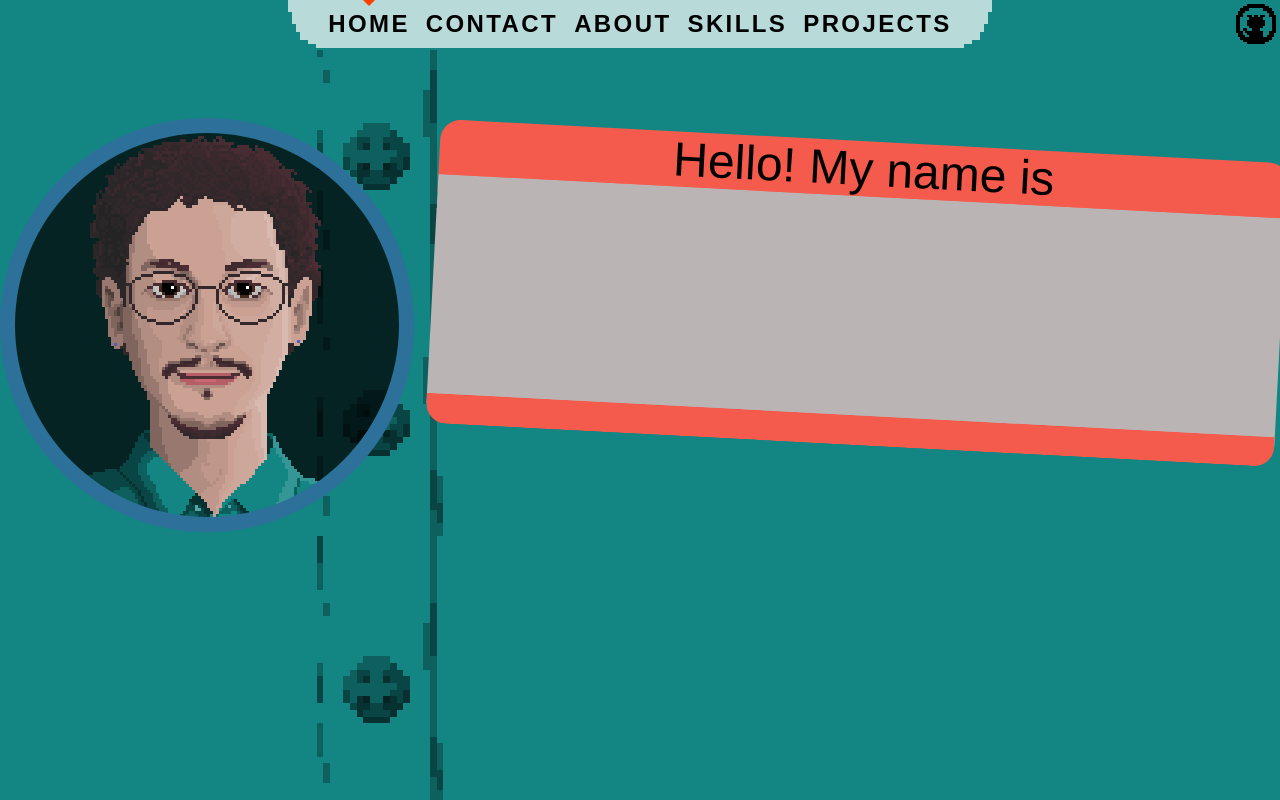
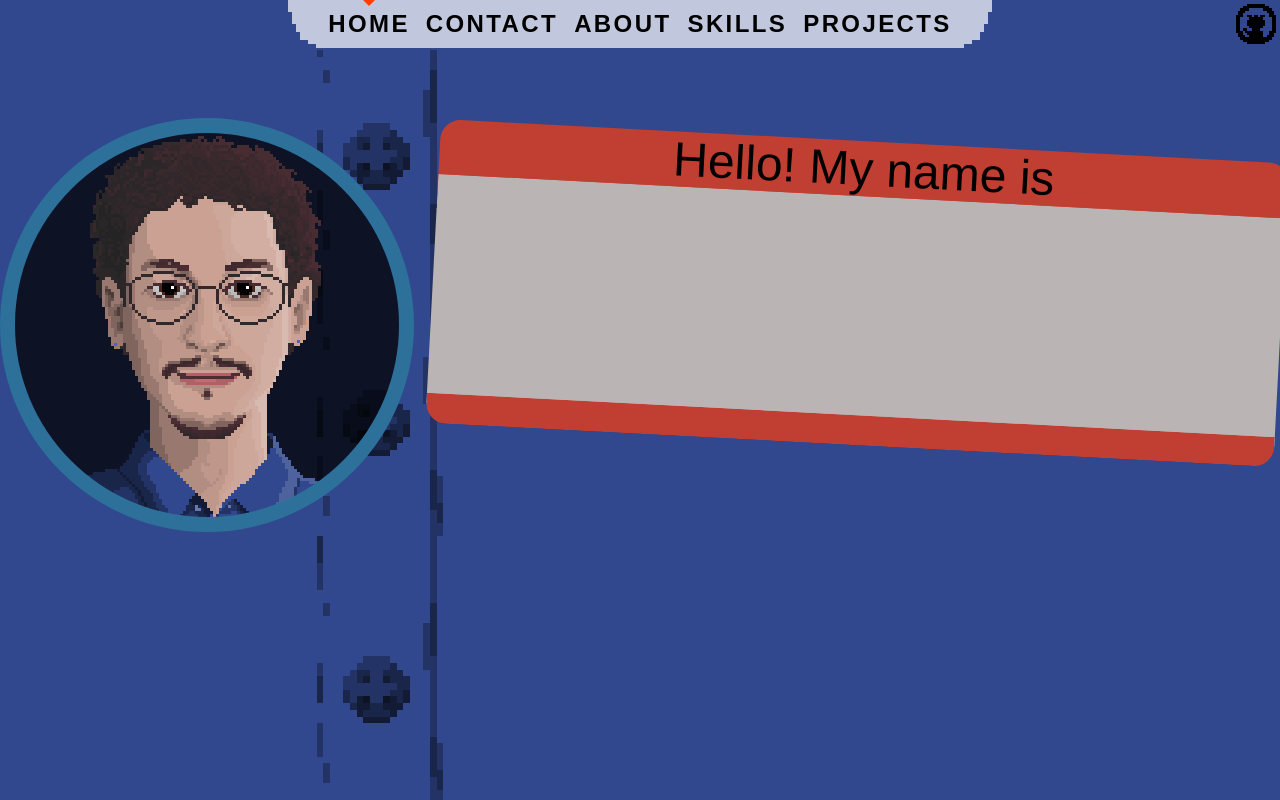
Before and after one commit to sidney-prytherch/Profile-Site, a SvelteKit app: page / in a window 1280 px wide. Shown: the top 800 px of the page. Built offline with nearby package versions, Linux system fonts and the light colour scheme; a web font is replaced by a local one.

Commit message:
Update shirt and tag colors

```diff
--- a/src/app.css
+++ b/src/app.css
@@ -7,7 +7,7 @@
 		Cantarell, 'Open Sans', 'Helvetica Neue', sans-serif;
 	--font-mono: 'Fira Mono', monospace;
 	--color-bg-0: #5d6bd6;
-	--color-bg-1: #138684;
+	--color-bg-1: #31488e;
 	--color-bg-2: #5d6bd6;
 	/* --color-bg-2: #5d6bd6; */
 	--color-theme-1: #ff3e00;
--- a/src/routes/+page.svelte
+++ b/src/routes/+page.svelte
@@ -320,7 +320,7 @@
 	#intro h1 {
 		border-top-left-radius: 20px;
 		border-top-right-radius: 20px;
-		background: #f55b4c;
+		background: #c13e32;
 		border-bottom: rgb(186, 181, 180) 35px solid;
 		transform: translate(0px, 1px);
 		margin-bottom: 0px;
@@ -331,7 +331,7 @@
 		border-bottom-right-radius: 20px;
 		background: rgb(186, 181, 180);
 		margin-top: 0px;
-		border-bottom: #f55b4c 30px solid;
+		border-bottom: #c13e32 30px solid;
 	}
 
 	section {
```
